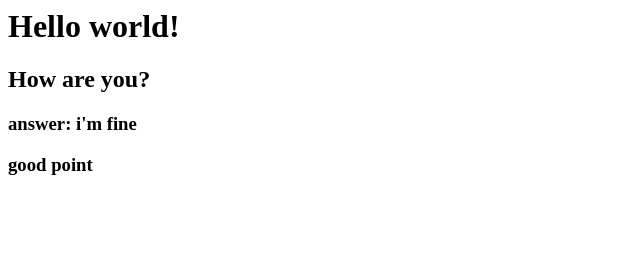
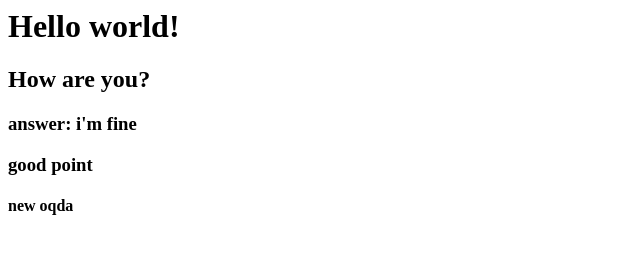
Before and after one commit to mariam502/GitHomework, a plain HTML site: page index.html in a window 1280 px wide. Shown: the full height of the page, 0-640 px from the left. Drawn offline with Linux system fonts and the light colour scheme.

Commit message:
new oqda

```diff
--- a/index.html
+++ b/index.html
@@ -10,5 +10,6 @@
     <h2>How are you?</h2>
     <h3>answer: i'm fine</h3>
     <h3>good point</h3>
+    <h4>new oqda</h4>
   </body>
 </html>
```
